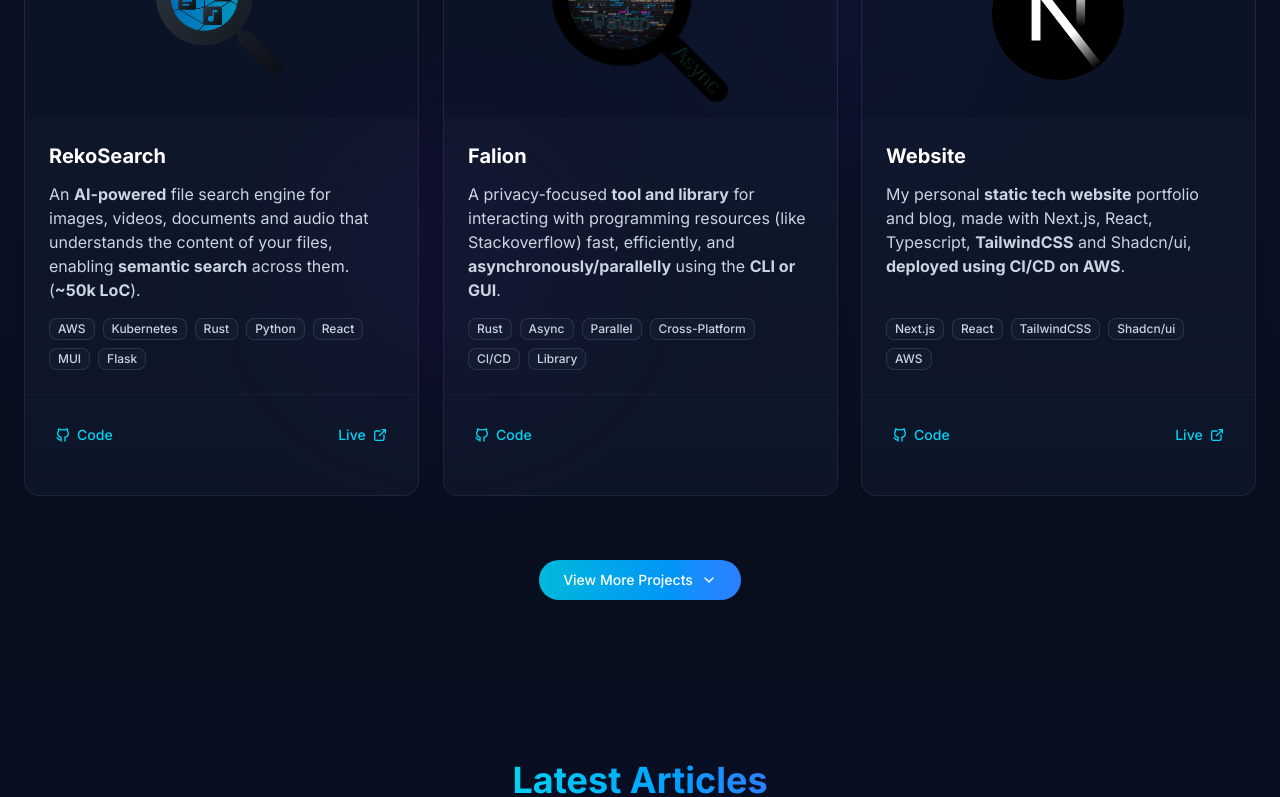
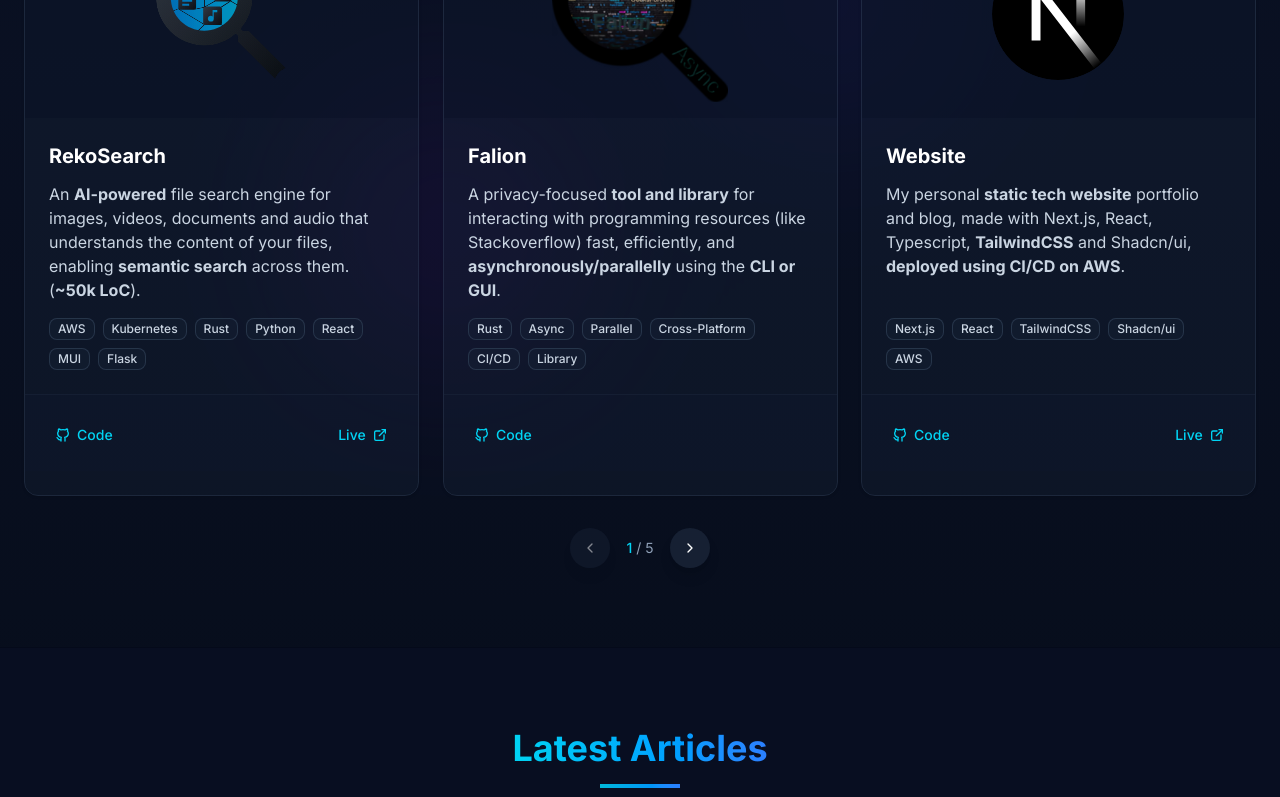
Before and after one commit to Obscurely/website, a Next.js app: page / in a window 1280 px wide. Shown: the part 3089-3886 px from the top of the page. Built offline with nearby package versions, Linux system fonts and the light colour scheme.

Commit message:
feat: update the my projects to use a carousel instead

```diff
--- a/src/components/sections/Projects/LoadMoreButton.tsx
+++ /dev/null
@@ -1,71 +0,0 @@
-"use client";
-
-import { Button } from "@ui/button";
-import { IconChevronDown } from "@tabler/icons-react";
-import { motion } from "framer-motion";
-import { buttonVariants } from "./animations";
-
-interface LoadMoreButtonProps {
-  isInView: boolean;
-  handleLoadMoreAction: () => void;
-  disabled?: boolean;
-  isLoading?: boolean;
-}
-
-/**
- * LoadMoreButton component that displays a button to load more projects.
- *
- * @param isInView - A boolean indicating whether the component is in view or not.
- * @param handleLoadMoreAction - A function to handle the load more action.
- * @param disabled - A boolean indicating whether the button should be disabled.
- * @param isLoading - A boolean indicating whether the button is in loading state.
- */
-export const LoadMoreButton = ({
-  isInView,
-  handleLoadMoreAction,
-  disabled = false,
-  isLoading = false,
-}: LoadMoreButtonProps) => {
-  return (
-    <motion.div
-      className="mt-16 text-center"
-      variants={buttonVariants}
-      initial="hidden"
-      animate={isInView ? "visible" : "hidden"}
-    >
-      <Button
-        onClick={handleLoadMoreAction}
-        disabled={disabled || isLoading}
-        className={`group relative cursor-pointer overflow-hidden rounded-full px-6 py-3 text-white transition-all duration-300 ${
-          disabled
-            ? "cursor-not-allowed bg-gradient-to-r from-gray-400 to-gray-500 opacity-70"
-            : "bg-gradient-to-r from-cyan-500 to-blue-500 hover:shadow-lg hover:shadow-cyan-500/20"
-        }`}
-        size="lg"
-      >
-        <span className="relative z-10 flex items-center gap-2 font-medium">
-          {disabled
-            ? "No More Projects"
-            : isLoading
-              ? "Loading..."
-              : "View More Projects"}
-          {!isLoading && (
-            <IconChevronDown
-              size={18}
-              className={`transition-transform duration-300 ${
-                !disabled ? "group-hover:translate-y-1" : ""
-              }`}
-            />
-          )}
-        </span>
-        <span
-          className={`absolute inset-0 -z-10 ${
-            disabled
-              ? "bg-gradient-to-r from-gray-500 to-gray-600 opacity-0"
-              : "bg-gradient-to-r from-cyan-600 to-blue-600 opacity-0 transition-opacity duration-300 group-hover:opacity-100"
-          }`}
-        ></span>
-      </Button>
-    </motion.div>
-  );
-};
--- a/src/components/sections/Projects/Projects.tsx
+++ b/src/components/sections/Projects/Projects.tsx
@@ -3,13 +3,13 @@
 import { ProjectsHeader } from "./ProjectsHeader";
 import { ProjectsFilter } from "./ProjectsFilter";
 import { ProjectsList } from "./ProjectsList";
-import { LoadMoreButton } from "./LoadMoreButton";
+import { ProjectsNavigation } from "./ProjectsNavigation";
 import { useProjects } from "@hooks/useProjects";
 
 /**
- * Projects component that displays a list of projects with filtering and load more functionality.
+ * Projects component that displays a list of projects with filtering and pagination.
  *
- * @returns A section containing the projects list.
+ * @returns A section containing the projects list with navigation controls.
  */
 export const Projects = () => {
   const {
@@ -17,9 +17,11 @@
     isInView,
     activeCategory,
     handleCategoryChange,
-    handleLoadMore,
-    visibleProjectsList,
-    hasMoreProjects,
+    currentProjects,
+    currentPage,
+    totalPages,
+    goToNextPage,
+    goToPrevPage,
     filterCategories,
   } = useProjects();
 
@@ -52,18 +54,21 @@
             isInView={isInView}
           />
 
-          {/* Projects list */}
+          {/* Projects list - fixed height carousel */}
           <ProjectsList
             isInView={isInView}
             activeCategory={activeCategory}
-            visibleProjectsList={visibleProjectsList}
+            currentProjects={currentProjects}
+            currentPage={currentPage}
           />
 
-          {/* Load more button */}
-          <LoadMoreButton
+          {/* Navigation controls */}
+          <ProjectsNavigation
+            currentPage={currentPage}
+            totalPages={totalPages}
+            onPrevPage={goToPrevPage}
+            onNextPage={goToNextPage}
             isInView={isInView}
-            handleLoadMoreAction={handleLoadMore}
-            disabled={!hasMoreProjects}
           />
         </div>
       </div>
--- /dev/null
+++ b/src/components/sections/Projects/ProjectsNavigation.tsx
@@ -0,0 +1,84 @@
+"use client";
+
+import { memo } from "react";
+import { motion } from "framer-motion";
+import { Button } from "@ui/button";
+import { IconChevronLeft, IconChevronRight } from "@tabler/icons-react";
+import { navigationButtonVariants } from "./animations";
+
+interface ProjectsNavigationProps {
+  currentPage: number;
+  totalPages: number;
+  onPrevPage: () => void;
+  onNextPage: () => void;
+  isInView: boolean;
+}
+
+export const ProjectsNavigation = memo(
+  ({
+    currentPage,
+    totalPages,
+    onPrevPage,
+    onNextPage,
+    isInView,
+  }: ProjectsNavigationProps) => {
+    // Ensure totalPages is at least 1
+    const pages = Math.max(totalPages, 1);
+
+    return (
+      <motion.div
+        className="mt-8 flex items-center justify-center gap-4"
+        initial="hidden"
+        animate={isInView ? "visible" : "hidden"}
+        variants={navigationButtonVariants}
+      >
+        <motion.div
+          whileHover="hover"
+          whileTap="tap"
+          variants={navigationButtonVariants}
+        >
+          <Button
+            onClick={onPrevPage}
+            className="h-12 w-12 cursor-pointer rounded-full bg-slate-800/70 p-3 text-white shadow-lg hover:bg-slate-700/90 sm:h-10 sm:w-10 sm:p-3 md:h-10 md:w-10 md:p-3"
+            size="icon"
+            variant="ghost"
+            aria-label="Previous page"
+            disabled={totalPages <= 1 || currentPage === 0}
+          >
+            <IconChevronLeft
+              size={24}
+              className="sm:h-5 sm:w-5 md:h-5 md:w-5"
+            />
+          </Button>
+        </motion.div>
+
+        <div className="text-sm text-slate-400 sm:text-sm md:text-sm">
+          <span className="font-medium text-cyan-400">{currentPage + 1}</span>
+          <span> / {pages}</span>
+        </div>
+
+        <motion.div
+          whileHover="hover"
+          whileTap="tap"
+          variants={navigationButtonVariants}
+        >
+          <Button
+            onClick={onNextPage}
+            className="h-12 w-12 cursor-pointer rounded-full bg-slate-800/70 p-3 text-white shadow-lg hover:bg-slate-700/90 sm:h-10 sm:w-10 sm:p-3 md:h-10 md:w-10 md:p-3"
+            size="icon"
+            variant="ghost"
+            aria-label="Next page"
+            disabled={totalPages <= 1 || currentPage >= totalPages - 1}
+          >
+            <IconChevronRight
+              size={24}
+              className="sm:h-5 sm:w-5 md:h-5 md:w-5"
+            />
+          </Button>
+        </motion.div>
+      </motion.div>
+    );
+  }
+);
+
+ProjectsNavigation.displayName = "ProjectsNavigation";
--- a/src/components/sections/Projects/animations.ts
+++ b/src/components/sections/Projects/animations.ts
@@ -3,18 +3,18 @@
   visible: {
     opacity: 1,
     transition: {
-      staggerChildren: 0.03, // Reduced from 0.1
+      staggerChildren: 0.03,
       when: "beforeChildren",
-      duration: 0.2, // Faster overall duration
+      duration: 0.2,
     },
   },
   exit: {
     opacity: 0,
     transition: {
-      staggerChildren: 0.02, // Reduced from 0.05
+      staggerChildren: 0.02,
       staggerDirection: -1,
       when: "afterChildren",
-      duration: 0.15, // Faster exit
+      duration: 0.15,
     },
   },
 };
@@ -77,3 +77,41 @@
   hidden: { opacity: 0, y: 20 },
   visible: { opacity: 1, y: 0 },
 };
+
+export const carouselVariants = {
+  hidden: { opacity: 0 },
+  visible: {
+    opacity: 1,
+    transition: {
+      staggerChildren: 0.05,
+      when: "beforeChildren",
+      duration: 0.1,
+    },
+  },
+  exit: {
+    opacity: 0,
+    transition: {
+      duration: 0.2,
+    },
+  },
+};
+
+export const navigationButtonVariants = {
+  hidden: { opacity: 0, scale: 0.9 },
+  visible: {
+    opacity: 1,
+    scale: 1,
+    transition: {
+      duration: 0.1,
+    },
+  },
+  hover: {
+    scale: 1.05,
+    transition: {
+      duration: 0.2,
+    },
+  },
+  tap: {
+    scale: 0.95,
+  },
+};
--- a/src/hooks/useProjects.ts
+++ b/src/hooks/useProjects.ts
@@ -1,4 +1,4 @@
-import { useState, useRef, useMemo, useCallback } from "react";
+import { useState, useRef, useMemo, useCallback, useEffect } from "react";
 import { useInView } from "framer-motion";
 import { Project } from "@data/projects";
 import { projects, categories } from "@data/projects";
@@ -17,13 +17,37 @@
 
 export const useProjects = () => {
   const [activeCategory, setActiveCategory] = useState("All");
-  const [visibleProjects, setVisibleProjects] = useState(3);
+  const [currentPage, setCurrentPage] = useState(0);
+  const [projectsPerPage, setProjectsPerPage] = useState(3); // Default to 3, will be updated based on screen size
   const ref = useRef(null);
   const isInView = useInView(ref, {
     once: true,
     amount: 0.1,
     margin: "0px 0px -200px 0px",
   });
+
+  // Update projects per page based on screen size
+  useEffect(() => {
+    const updateProjectsPerPage = () => {
+      if (window.innerWidth <= 639) {
+        setProjectsPerPage(1); // Mobile: 1 project per page
+      } else if (window.innerWidth <= 1023) {
+        setProjectsPerPage(2); // Tablet: 2 projects per page
+      } else {
+        setProjectsPerPage(3); // Desktop: 3 projects per page
+      }
+    };
+
+    // Set initial value
+    updateProjectsPerPage();
+
+    // Update on resize
+    window.addEventListener("resize", updateProjectsPerPage);
+
+    return () => {
+      window.removeEventListener("resize", updateProjectsPerPage);
+    };
+  }, []);
 
   // filtering
   const filteredProjects = useMemo(() => {
@@ -38,74 +62,47 @@
     );
   }, [activeCategory]);
 
-  // Only compute visible projects when needed
-  const visibleProjectsList = useMemo(() => {
-    return filteredProjects.slice(0, visibleProjects);
-  }, [filteredProjects, visibleProjects]);
+  // Calculate total pages
+  const totalPages = useMemo(
+    () => Math.ceil(filteredProjects.length / projectsPerPage),
+    [filteredProjects.length, projectsPerPage]
+  );
+
+  // Reset to first page when category changes or projects per page changes
+  useEffect(() => {
+    setCurrentPage(0);
+  }, [activeCategory, projectsPerPage]);
+
+  // Get current page projects
+  const currentProjects = useMemo(() => {
+    const startIndex = currentPage * projectsPerPage;
+    return filteredProjects.slice(startIndex, startIndex + projectsPerPage);
+  }, [filteredProjects, currentPage, projectsPerPage]);
 
   const handleCategoryChange = useCallback((category: string) => {
-    // Update state
     setActiveCategory(category);
-    setVisibleProjects(3);
+    setCurrentPage(0);
   }, []);
 
-  const handleLoadMore = useCallback(() => {
-    // Store the current number of visible projects before increasing
-    const currentVisibleCount = visibleProjects;
+  const goToNextPage = useCallback(() => {
+    setCurrentPage((prev) => (prev + 1) % totalPages);
+  }, [totalPages]);
 
-    // Increase the number of visible projects
-    setVisibleProjects((prev) => prev + 3);
-
-    // Only scroll if we already have visible projects
-    if (currentVisibleCount > 0) {
-      // Use requestAnimationFrame to ensure DOM has updated
-      requestAnimationFrame(() => {
-        // Use a second requestAnimationFrame to ensure the browser has painted
-        requestAnimationFrame(() => {
-          // Get all project elements
-          const projectElements = document.querySelectorAll(
-            "#projects .grid > div"
-          );
-
-          // Find the last currently visible project
-          if (projectElements && projectElements[currentVisibleCount - 1]) {
-            const lastCurrentProject = projectElements[currentVisibleCount - 1];
-            const rect = lastCurrentProject?.getBoundingClientRect();
-
-            // Calculate the navbar height dynamically
-            const navbar = document.querySelector("nav") || {
-              clientHeight: 80,
-            };
-            const navbarHeight = navbar.clientHeight + 70; // Add some padding
-
-            // Scroll to position
-            window.scrollTo({
-              top:
-                window.scrollY +
-                (rect !== undefined ? rect.bottom : 0) -
-                navbarHeight,
-              behavior: "smooth",
-            });
-          }
-        });
-      });
-    }
-  }, [visibleProjects]);
-
-  // Memoize check to avoid recalculation during renders
-  const hasMoreProjects = useMemo(
-    () => visibleProjects < filteredProjects.length,
-    [visibleProjects, filteredProjects.length]
-  );
+  const goToPrevPage = useCallback(() => {
+    setCurrentPage((prev) => (prev - 1 + totalPages) % totalPages);
+  }, [totalPages]);
 
   return {
     ref,
     isInView,
     activeCategory,
     handleCategoryChange,
-    handleLoadMore,
-    visibleProjectsList,
-    hasMoreProjects,
+    currentProjects,
+    currentPage,
+    totalPages,
+    goToNextPage,
+    goToPrevPage,
     filterCategories,
+    projectsPerPage,
   };
 };
```
Also changed, not shown: src/components/sections/Projects/ProjectsList.tsx (+21 -29 lines).
